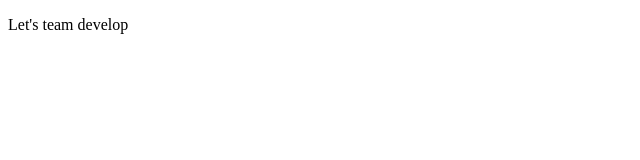
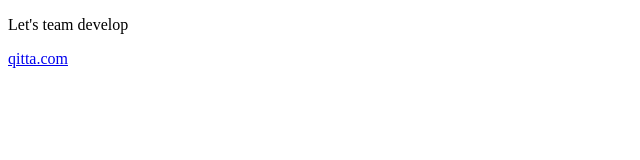
Before and after one commit to tawaruuu/pairwork, a plain HTML site: page index.html in a window 1280 px wide. Shown: the full height of the page, 0-640 px from the left. Drawn offline with Linux system fonts and the light colour scheme.

Commit message:
修正しました。

```diff
--- a/index.html
+++ b/index.html
@@ -7,6 +7,7 @@
 </head>
 <body>
     <p>Let's team develop</p>
+    <a href="https://qiita.com/">qitta.com</a>
 
 </body>
 </html>
```
